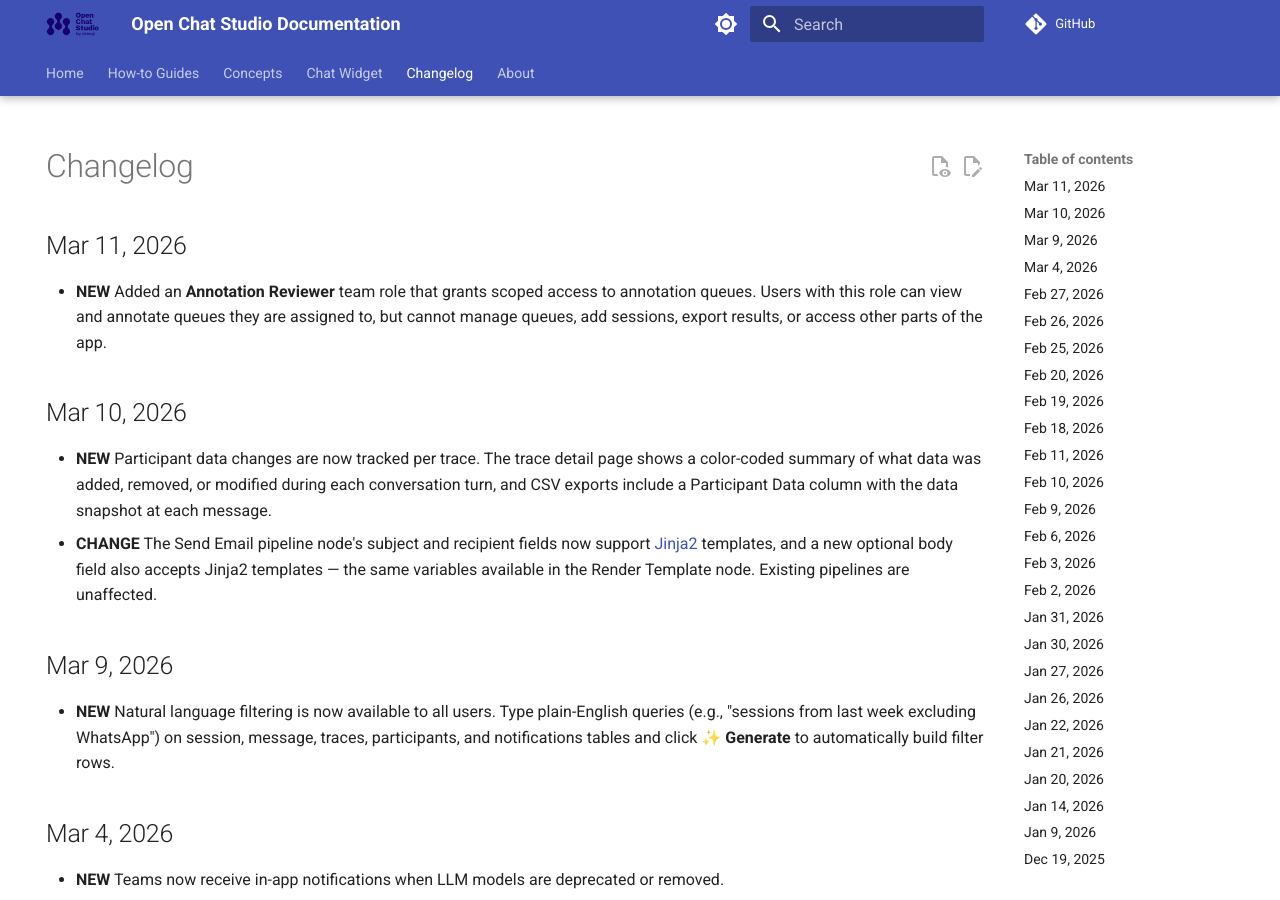
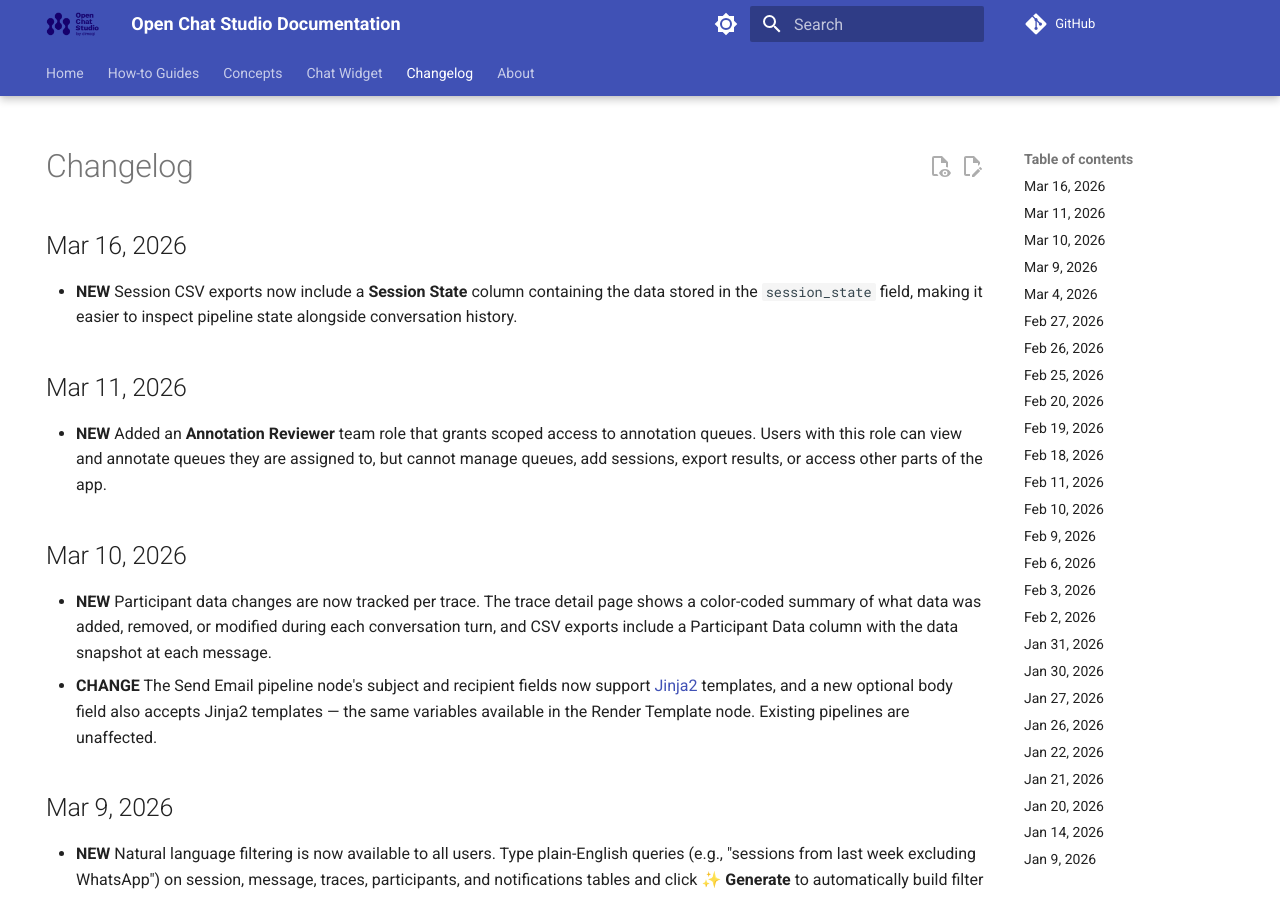
Before and after one commit to dimagi/open-chat-studio-docs, an MkDocs documentation site: the page built from docs/changelog.md, in a window 1280 px wide and 900 px high. Built offline with MkDocs 1.6.1 and Material for MkDocs 9.7.7, drawn with Linux system fonts in a browser that asks for light colours; a script that is not in the unit is left out; comment, search, counter and statistics services are not loaded.

Commit message:
update changelog and docs from OCS PR #3028

```diff
--- a/docs/changelog.md
+++ b/docs/changelog.md
@@ -4,6 +4,9 @@ hide:
 ---
 
 # Changelog
+## Mar 16, 2026
+* **NEW** Session CSV exports now include a **Session State** column containing the data stored in the `session_state` field, making it easier to inspect pipeline state alongside conversation history.
+
 ## Mar 11, 2026
 * **NEW** Added an **Annotation Reviewer** team role that grants scoped access to annotation queues. Users with this role can view and annotate queues they are assigned to, but cannot manage queues, add sessions, export results, or access other parts of the app.
 
```
